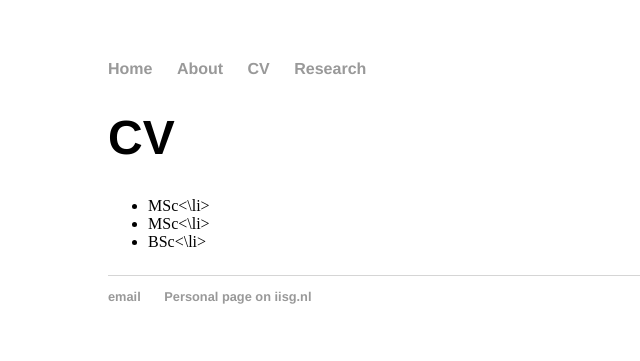
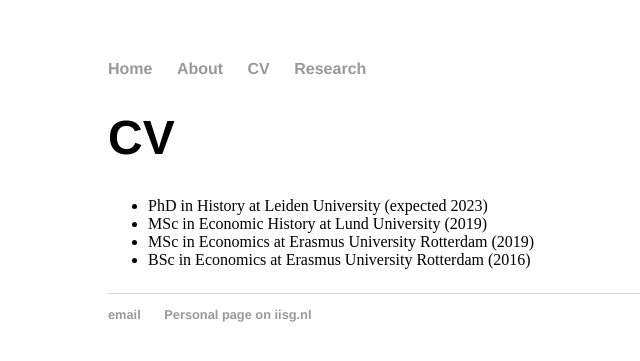
Before and after one commit to kok-joris/kok-joris.github.io, a Jekyll site: the page built from cv/index.html, in a window 1280 px wide. Shown: the top 361 px of the page, without its empty margins (84-724 px from the left). Built offline with Jekyll 4.4.1, drawn with Linux system fonts in a browser that asks for light colours; Markdown is read by kramdown in place of the engine named in the settings.

Commit message:
Update index.html
Added degrees

```diff
--- a/cv/index.html
+++ b/cv/index.html
@@ -7,9 +7,10 @@
 	<p>
 
         <ul>
-      <li>MSc<\li>
-      <li>MSc<\li>
-      <li>BSc<\li>
+		<li>PhD in History at Leiden University (expected 2023)</li>
+      		<li>MSc in Economic History at Lund University (2019)</li>
+     		<li>MSc in Economics at Erasmus University Rotterdam (2019)</li>
+      		<li>BSc in Economics at Erasmus University Rotterdam (2016)</li>
         </ul>
 
   </p>
```
